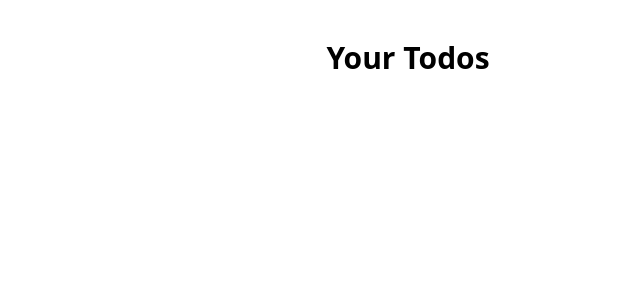
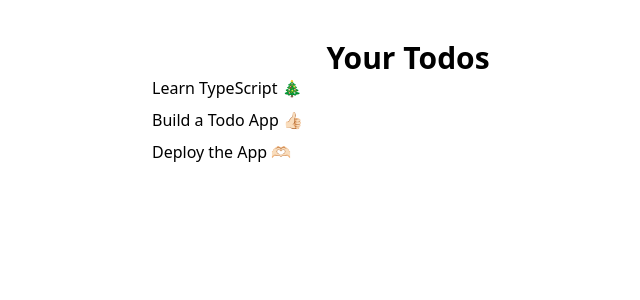
Before and after one commit to sorawitt/todo-app, a React (Vite) app: page / in a window 1280 px wide. Shown: the top 300 px of the page, without its empty margins (232-872 px from the left). Built offline with nearby package versions, Linux system fonts and the light colour scheme.

Commit message:
feat(todos): render todo list

```diff
--- a/src/App.tsx
+++ b/src/App.tsx
@@ -1,7 +1,17 @@
+import TodoItem from "./components/TodoItem";
+import { dummyTodos } from "./data/todos";
+
 function App() {
   return (
     <main className="py-10 h-screen">
       <h1 className="font-bold text-3xl text-center">Your Todos</h1>
+      <div className="max-w-lg mx-auto">
+        <div className="space-y-2">
+          {dummyTodos.map((todo) => (
+            <TodoItem key={todo.id} todo={todo} />
+          ))}
+        </div>
+      </div>
     </main>
   );
 }
--- /dev/null
+++ b/src/components/TodoItem.tsx
@@ -0,0 +1,9 @@
+import type { Todo } from "../types/todo";
+
+interface TodoItemProps {
+  todo: Todo;
+}
+function TodoItem({ todo }: TodoItemProps) {
+  return <div>{todo.title}</div>;
+}
+export default TodoItem;
--- /dev/null
+++ b/src/data/todos.ts
@@ -0,0 +1,19 @@
+import type { Todo } from "../types/todo";
+
+export const dummyTodos: Todo[] = [
+    {
+        id: 1,
+        title: "Learn TypeScript 🎄",
+        completed: false,
+    },
+    {
+        id: 2,
+        title: "Build a Todo App 👍🏻",
+        completed: true,
+    },
+    {
+        id: 3,
+        title: "Deploy the App 🫶🏻",
+        completed: false,
+    }
+]
--- /dev/null
+++ b/src/types/todo.ts
@@ -0,0 +1,5 @@
+export interface Todo {
+    id: number;
+    title: string;
+    completed: boolean;
+}
```
